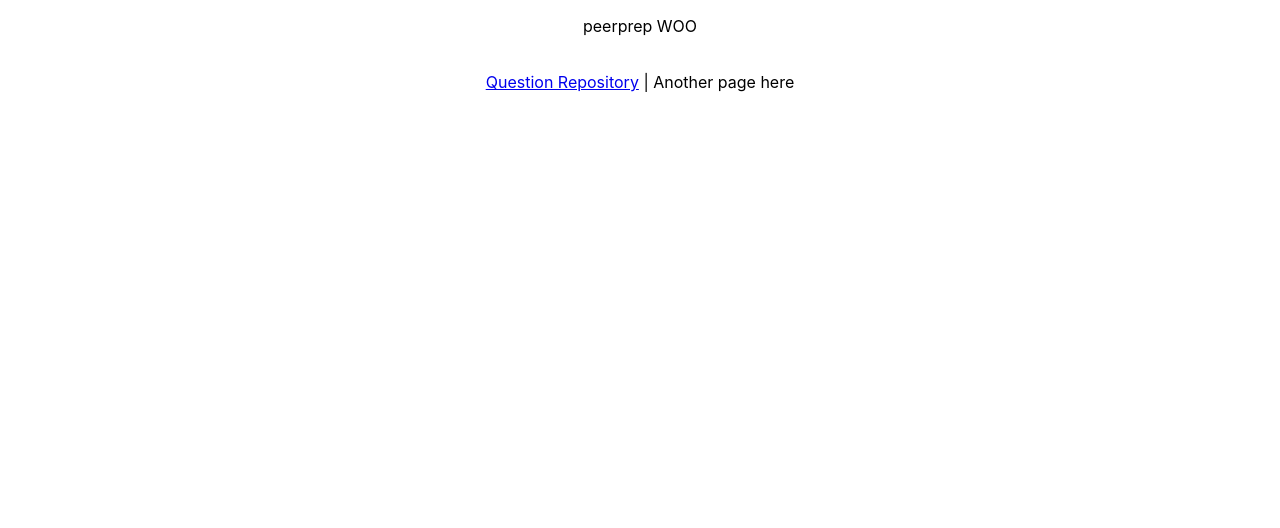
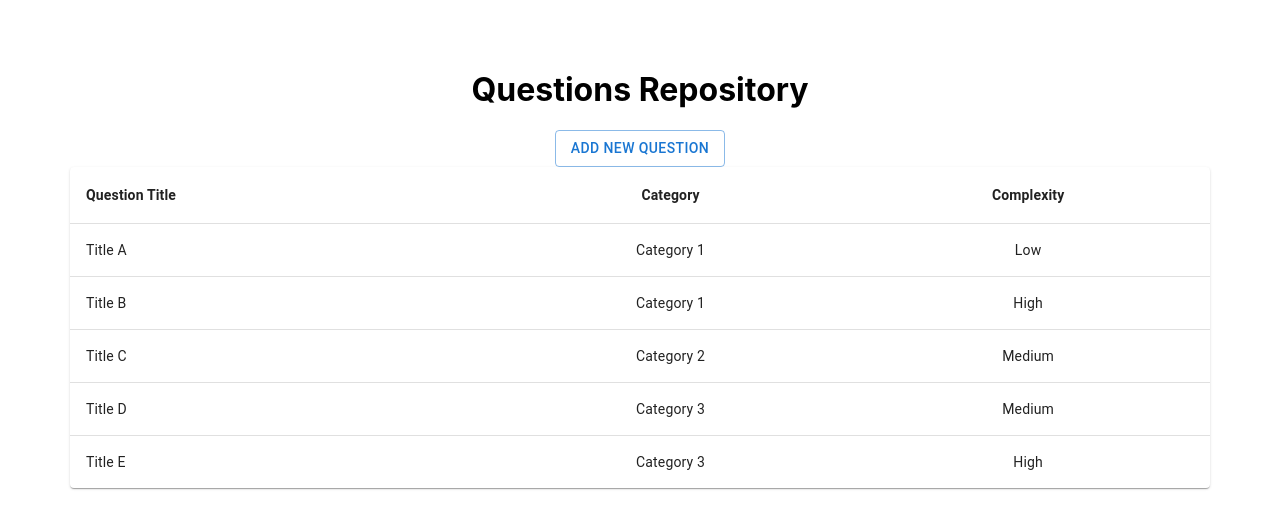
Before and after one commit to CS3219-AY2324S1/ay2324s1-course-assessment-g42, a React (Create React App) app in the folder frontend/: page / in a window 1280 px wide. Shown: the top 528 px of the page. Built offline with nearby package versions, Linux system fonts and the light colour scheme; no server answers.

Commit message:
set questions page as SPA

```diff
--- a/frontend/src/App.js
+++ b/frontend/src/App.js
@@ -2,15 +2,13 @@ import './App.css';
 import React from 'react';
 import { Route, Routes } from 'react-router-dom';
 
-import Home from './pages/home';
 import Questions from './pages/questions';
 
 function App() {
   return (
     <div className="App">
       <Routes>
-        <Route path="/" element={<Home />} />
-        <Route path="questions" element={<Questions />} />
+        <Route path="/" element={<Questions />} />
       </Routes>
     </div>
   );
```
